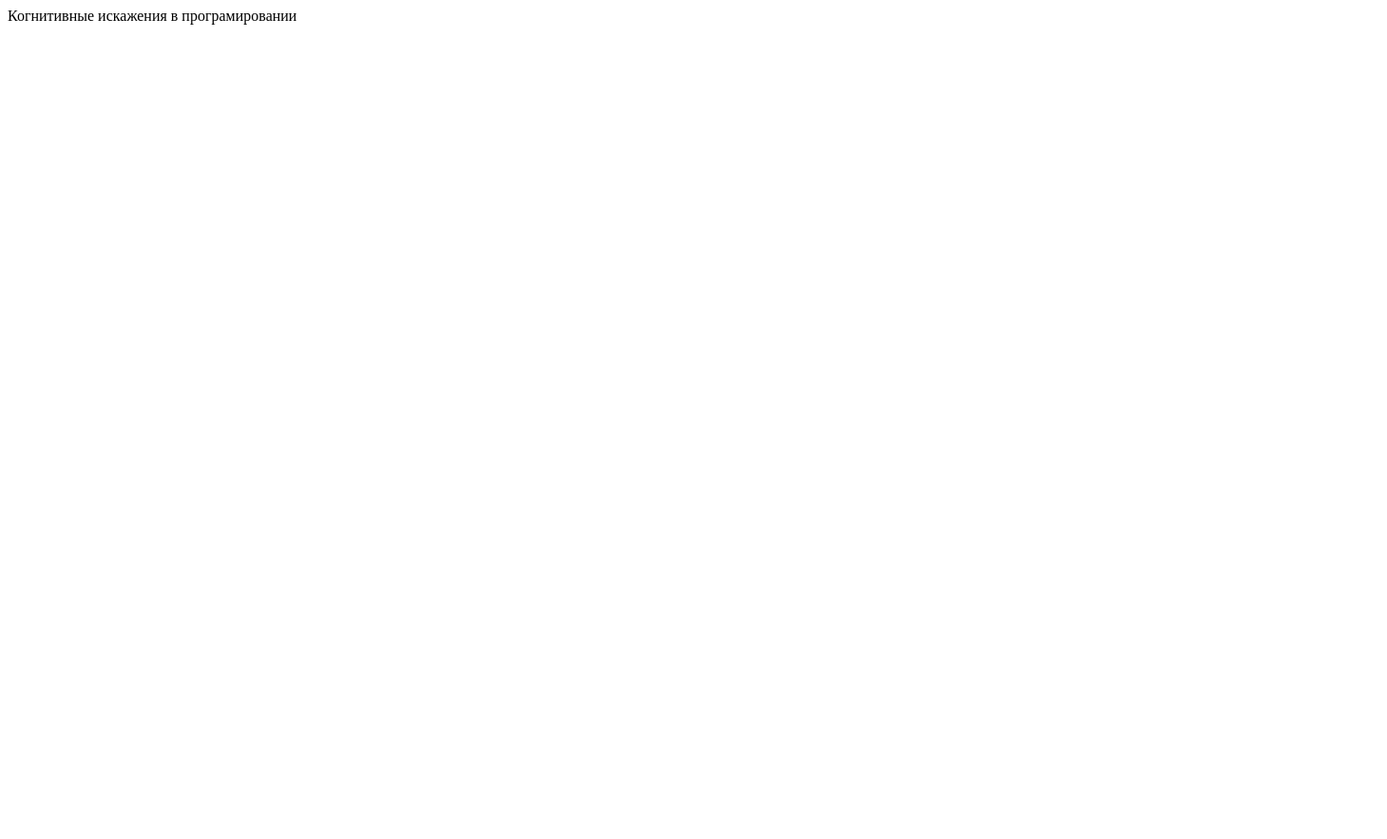
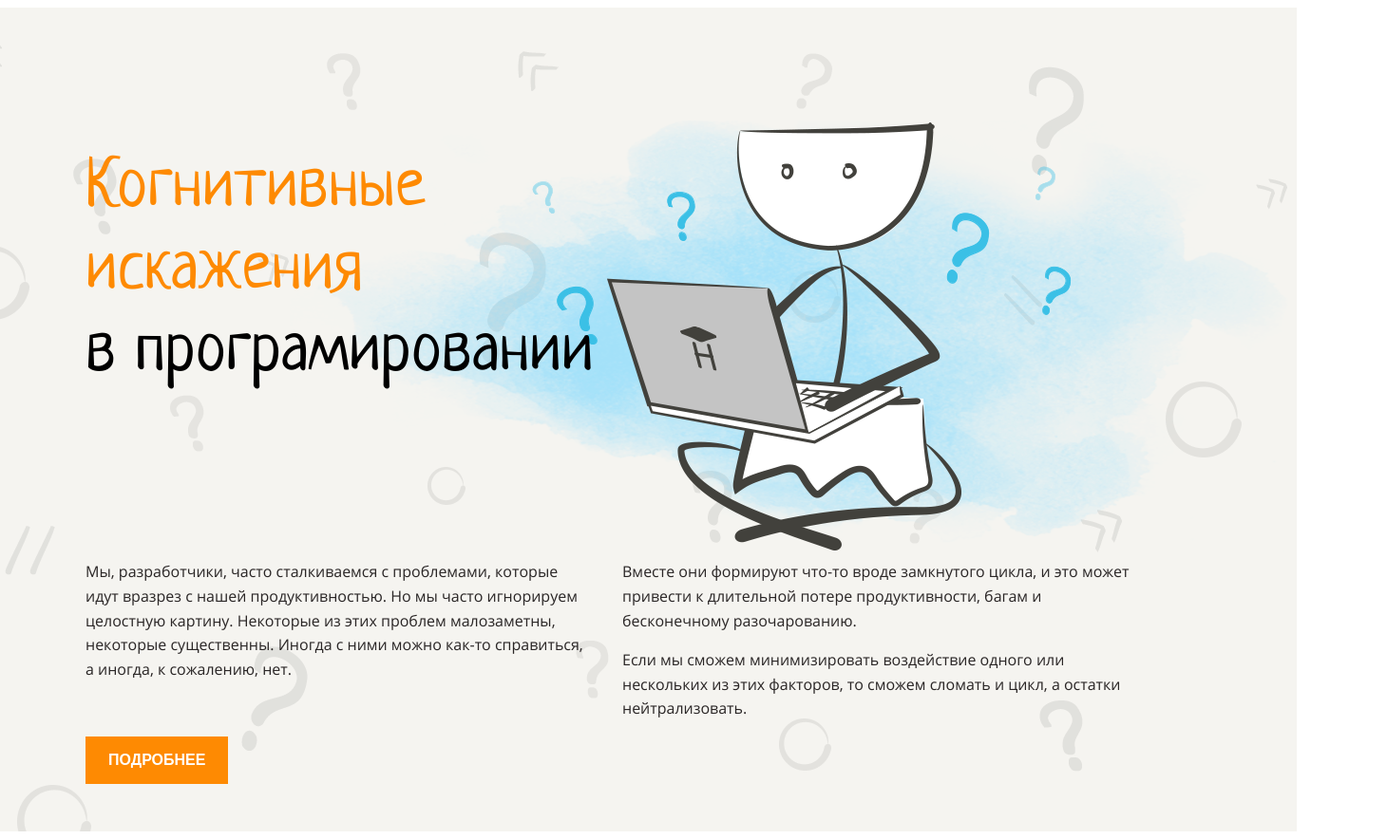
Before and after one commit to Mhexlet/layout-designer-project-lvl1, a website: page src/index.html in a window 1280 px wide. Shown: the whole page at 95% size, 1460 px wide, since content can reach past the window. Before the commit the page ends 800 px from the top, so only its background shows below. Drawn offline with Linux system fonts and the light colour scheme.

Commit message:
Почти сверстана шапка

```diff
--- a/src/index.html
+++ b/src/index.html
@@ -7,16 +7,16 @@
     <title>Mhexlet.Когнитивные искажения.</title>
     <link rel="stylesheet" href="styles/style.css">
 </head>
-<main>Когнитивные искажения в програмировании</main>
-<header></header>
-<section></section>
-<section></section>
-<section></section>
-<section></section>
-<section></section>
-<section></section>
-<section></section>
-<section></section>
+<header>
+    <main><h1><span class='body-color-main'>Когнитивные</span><br><span class='body-color-main'>искажения</span><br>в програмировании</h1></main>
+    <div class="header-image"><img src="images/main.png" alt="Когнитивные искажения"></div>
+    <article class="columns-2 p-fonts p-standart-size p-standart-color">
+        <p>Мы, разработчики, часто сталкиваемся с проблемами, которые идут вразрез с нашей продуктивностью. Но мы часто игнорируем целостную картину. Некоторые из этих проблем малозаметны, некоторые существенны. Иногда с ними можно как-то справиться, а иногда, к сожалению, нет.</p>
+        <p>Вместе они формируют что-то вроде замкнутого цикла, и это может привести к длительной потере продуктивности, багам и бесконечному разочарованию.
+           <p>Если мы сможем минимизировать воздействие одного или нескольких из этих факторов, то сможем сломать и цикл, а остатки нейтрализовать.</p></p>
+    </article>
+    <button class="button-one p-standart-size button-one-text">Подробнее</button>
+</header>
 <footer></footer>
 <body>
 
--- a/src/styles/style.css
+++ b/src/styles/style.css
@@ -17,7 +17,7 @@
     background: #f5f4f0;
 }
 .body-color-main {
-    background: #fe8a02;
+    color: #fe8a02;
 }
 .body-color-main-dark {
     background: #42413c;
@@ -37,6 +37,9 @@
 .body-color-blue {
     background:  #1085c5;
 }
+.p-fonts {
+    font-family: 'Open Sans';
+}
 .p-standart-size {
     font-size: 16px;
     line-height: 1.6em;
@@ -44,21 +47,88 @@
 .p-standart-color {
     color: #2A2626;
 }
-.h1-size {
+/** Размер заголовков **/
+h1 {
     font-size:72px;
     line-height: 1.2em;
 }
-.h2-size {
+h2 {
     font-size:60px;
     line-height: 1.2em;
 }
-.h3-size {
+h3 {
     font-size:34px;
     line-height: 1.2em;
 }
-.section-size {
-    width: 1110px;
+/** Размер заголовков **/
+/** Шрифт заголовков **/
+h1,h2,h3 {
+    font-family: Neucha;
+    font-weight: 100;
+}
+/** Шрифт заголовков **/
+header, section {
+    width: 1100px;
+    padding-top: 100px;
+    padding-bottom: 100px;
+    display: block;
+    position: relative;
     margin: auto;
-    margin-top: 100px;
-    margin-bottom: 100px;
 }
+header::before, section::before {
+    display: block;
+    position: absolute;
+    top: 0;
+    left: -165px;
+    width: 1440px;
+    height: 100%;
+    background-image: url('../images/background.png');
+    content: '';
+    background-repeat: no-repeat;
+    background-size: cover;
+    opacity: 10%;
+    z-index: -1;
+}
+header::after, section::after {
+    display: block;
+    position: absolute;
+    top: 0;
+    left: -165px;
+    width: 1440px;
+    height: 100%;
+    background-color: #f5f4f0;
+    z-index: -2;
+    content: '';
+
+}
+.header-image {
+    position: absolute;
+    height: 525px;
+    top: 55px;
+    right: -270px;
+    z-index: -1;
+}
+.columns-2 {
+    position: relative;
+    column-count: 2;
+    column-gap: 30px;
+    column-width: 250px;
+    margin-top: 175px;
+}
+.columns-2 p {
+    margin-top: 0;
+}
+button {
+    position: absolute;
+    border: 0;
+}
+.button-one {
+    background: #fe8a02;
+    padding: 12px 24px 12px 24px;
+    left: 0;
+}
+.button-one-text {
+    color: #fff;
+    font-weight: 700;
+    text-transform: uppercase;
+}
```
Also changed, not shown: src/images/1.png (added), src/images/2.png (added), src/images/3.png (added), src/images/4.png (added), src/images/5.png (added), src/images/background.png (added), src/images/main.png (added), src/images/send.svg (added).
